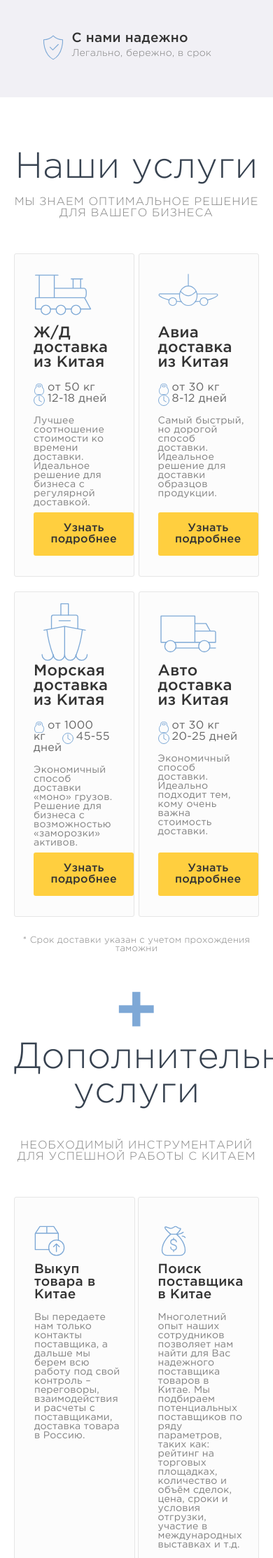
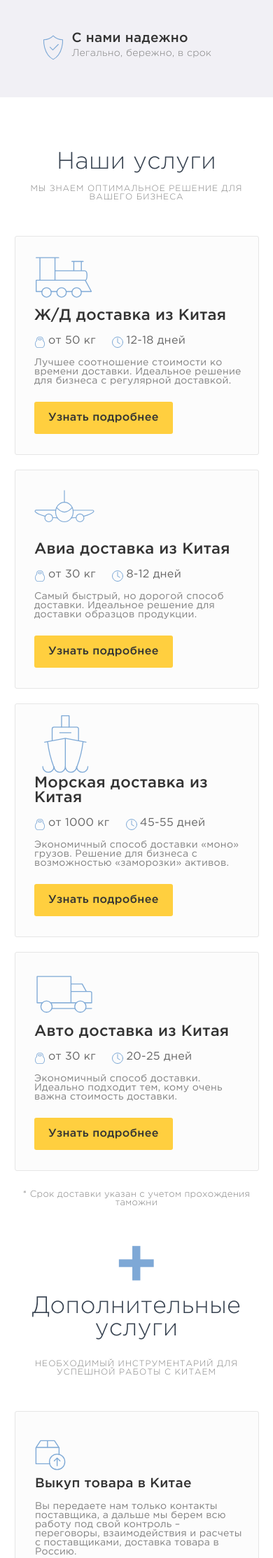
Before and after one commit to HarchenkoDmitry/HarchenkoDmitry.github.io, a PHP site: page / in a window 390 px wide. Shown: the part 829-3055 px from the top of the page at 70% size. Run offline with PHP 8.4, Linux system fonts and the light colour scheme.

Commit message:
added adaptive slider

```diff
--- a/china.import.plus/css/style.css
+++ b/china.import.plus/css/style.css
@@ -26,6 +26,7 @@
 html {
   scroll-behavior: smooth;
   overflow-x: hidden;
+  box-sizing: border-box;
 }
 .visually-hidden {
   position: absolute;
@@ -78,6 +79,11 @@ img {
   font-weight: 300;
   text-align: center;
   color: #374250;
+}
+@media screen and (max-width: 700px) {
+  .general-header {
+    font-size: 34px;
+  }
 }
 @font-face {
   font-family: 'GothamPro';
@@ -305,7 +311,7 @@ img {
   }
   .delivery__about-delivery::after {
     width: 100%;
-    top: 45%;
+    top: 48%;
   }
   .delivery__header {
     font-size: 34px;
@@ -351,8 +357,10 @@ img {
       flex-wrap: wrap;
   margin: 0;
   padding: 0;
+  margin-left: -5%;
 }
 .services__item {
+  margin-left: 5%;
   background-color: #fcfcfc;
   border: 1px solid #e6e6e6;
   border-radius: 3px;
@@ -360,7 +368,10 @@ img {
   padding-left: 27px;
   padding-right: 20px;
   padding-bottom: 29px;
-  width: calc(48.7% - 47px);
+  -ms-flex-positive: 1;
+      flex-grow: 1;
+  -ms-flex-preferred-size: 280px;
+      flex-basis: 280px;
   margin-bottom: 21px;
   position: relative;
   list-style: none;
@@ -445,6 +456,11 @@ img {
   color: #808080;
   margin-top: 7px;
 }
+@media screen and (max-width: 700px) {
+  .services__text {
+    font-size: 12px;
+  }
+}
 .additional-services {
   text-align: center;
   padding-bottom: 80px;
@@ -480,8 +496,10 @@ img {
   margin: 0;
   margin-bottom: 30px;
   padding: 0;
+  margin-left: -5%;
 }
 .additional-services__item {
+  margin-left: 5%;
   background-color: #fcfcfc;
   border: 1px solid #e6e6e6;
   border-radius: 3px;
@@ -489,7 +507,10 @@ img {
   padding-left: 28px;
   padding-right: 20px;
   padding-bottom: 25px;
-  width: calc(48.7% - 47px);
+  -ms-flex-positive: 1;
+      flex-grow: 1;
+  -ms-flex-preferred-size: 280px;
+      flex-basis: 280px;
   margin-bottom: 21px;
   position: relative;
   list-style: none;
@@ -528,6 +549,11 @@ img {
   letter-spacing: 0.2px;
   color: #808080;
 }
+@media screen and (max-width: 700px) {
+  .additional-services__text {
+    font-size: 12px;
+  }
+}
 .comment {
   background-color: #f1f0f5;
   padding-top: 41px;
@@ -539,6 +565,8 @@ img {
 .comment__item {
   display: -ms-flexbox;
   display: flex;
+  -ms-flex-wrap: wrap;
+      flex-wrap: wrap;
   list-style: none;
 }
 .comment__item iframe {
@@ -546,11 +574,14 @@ img {
   -ms-flex-positive: 1;
       flex-grow: 1;
   min-height: 230px;
+  margin-bottom: 20px;
 }
 .comment__descritpion {
   margin-left: 20px;
   -ms-flex-preferred-size: 46%;
       flex-basis: 46%;
+  -ms-flex-positive: 1;
+      flex-grow: 1;
 }
 .comment__item-header {
   font-family: GothamPro;
@@ -624,7 +655,7 @@ img {
       align-items: center;
   -ms-flex-pack: center;
       justify-content: center;
-  padding-top: 50px;
+  padding-top: 30px;
 }
 .reviews__list .owl-dots .owl-dot {
   display: block;
@@ -648,6 +679,17 @@ img {
   background: #7ea8d6;
   border: 2px solid #7ea8d6;
   transition: all 0.5s;
+}
+@media screen and (max-width: 900px) {
+  .reviews__list {
+    padding: 0;
+  }
+}
+@media screen and (max-width: 700px) {
+  .comment__wrap {
+    margin-left: -20px;
+    margin-right: -20px;
+  }
 }
 .command {
   background-color: #fff;
@@ -1215,7 +1257,8 @@ img {
   .page-footer__wrap {
     -ms-flex-direction: column;
         flex-direction: column;
-    align-items: center;
+    -ms-flex-align: center;
+        align-items: center;
   }
   .page-footer__nav {
     margin-bottom: 59px;
@@ -1228,5 +1271,6 @@ img {
     margin-top: 52px;
     -ms-flex-order: 3;
         order: 3;
+    padding-left: 9%;
   }
 }
--- a/china.import.plus/index.html
+++ b/china.import.plus/index.html
@@ -111,7 +111,7 @@
         <h2 class="comment__header general-header">Отзывы реальных клиентов</h2>
         <ul class="owl-carousel reviews__list">
           <li class="comment__item">
-            <iframe src="https://www.youtube.com/embed/UT4DcnXc7wo"></iframe>
+            <iframe src="https://www.youtube.com/embed/UT4DcnXc7wo" frameborder="0" allow="autoplay; encrypted-media" allowfullscreen=""></iframe>
             <div class="comment__descritpion">
               <h3 class="comment__item-header">Студия «RomanovLiveMedia»</h3>
               <p class="comment__text">Продюсер и автор проекта Дмитрий Романов</p>
@@ -377,9 +377,18 @@
   <script>$(document).ready(function(){
     $('.owl-carousel').owlCarousel({
       items: 1,
-      nav: true,
       video: true,
-      mouseDrag: false
+      mouseDrag: false,
+      responsive: {
+        0: {
+          nav: false,
+          mouseDrag: true
+        },
+        900: {
+          nav: true,
+          mouseDrag: false
+        }
+      }
     });
   });</script>
 </body>
```
